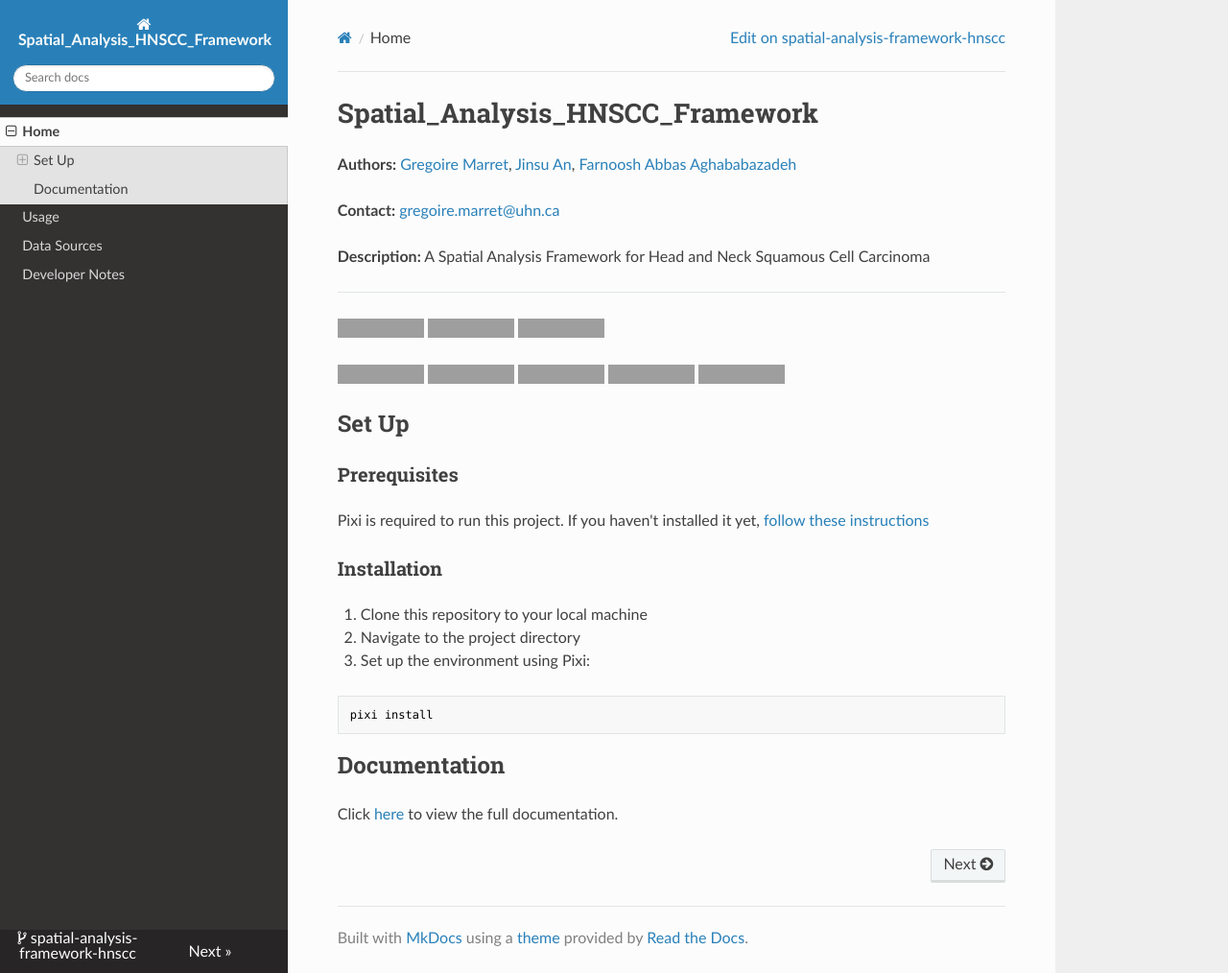
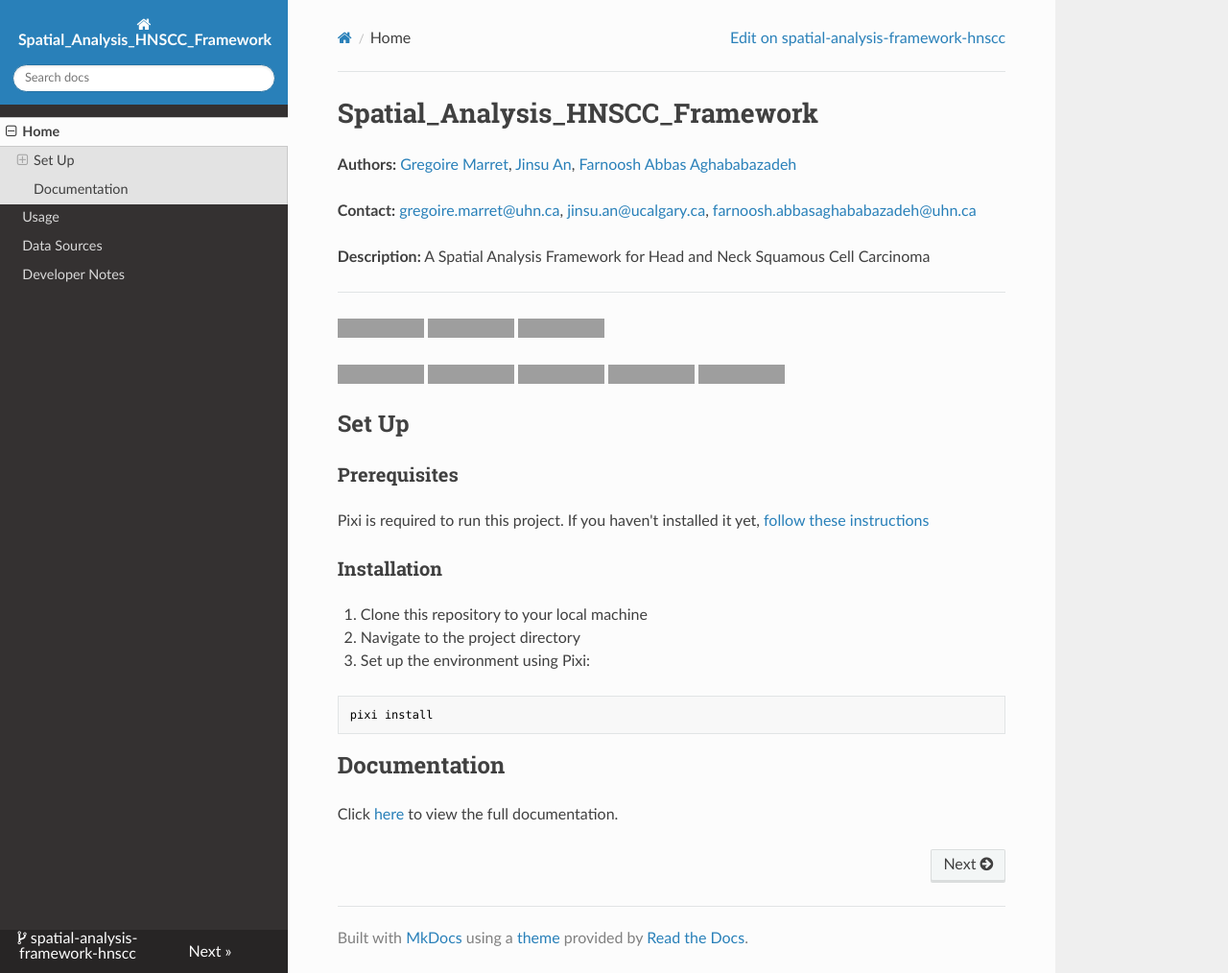
Before and after one commit to bhklab/spatial-analysis-framework-hnscc, an MkDocs documentation site: the page built from docs/README.md, in a window 1280 px wide and 1014 px high, cut to the strip 0-1014 px from the top of the window. Shown: the whole strip at 96% size. Built offline with MkDocs 1.6.1, drawn with Linux system fonts in a browser that asks for light colours; nearby versions of some CDN libraries; grey boxes are pictures that could not be loaded.

```diff
--- a/docs/README.md
+++ b/docs/README.md
@@ -3,7 +3,7 @@
 **Authors:** [Gregoire Marret](https://github.com/gmarret), [Jinsu An](https://github.com/Jinsuan-UofC), [Farnoosh Abbas Aghababazadeh](https://github.com/RibaA)
 
 
-**Contact:** [gregoire.marret@uhn.ca](gregoire.marret@uhn.ca)
+**Contact:** [gregoire.marret@uhn.ca](gregoire.marret@uhn.ca), [jinsu.an@ucalgary.ca](jinsu.an@ucalgary.ca), [farnoosh.abbasaghababazadeh@uhn.ca](farnoosh.abbasaghababazadeh@uhn.ca)
 
 **Description:** A Spatial Analysis Framework for Head and Neck Squamous Cell Carcinoma
 
```
